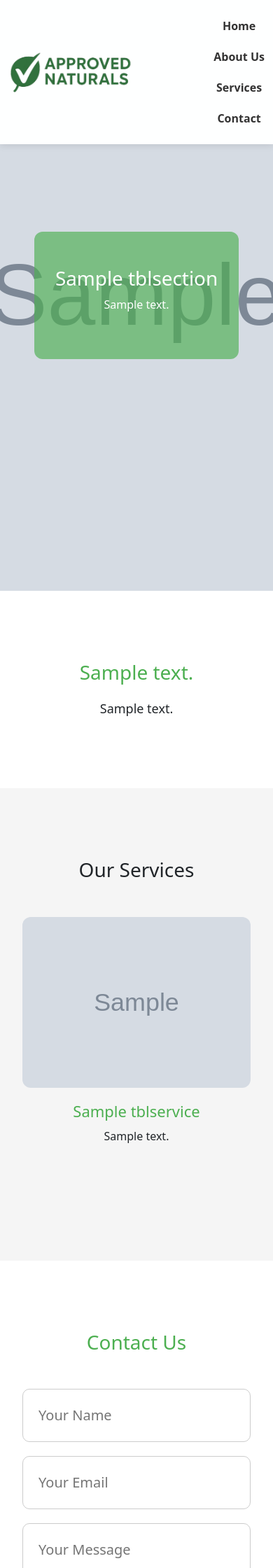
After one commit to Yehiakobeyssy/approved_naturals, a PHP site: page /work/ in a window 390 px wide. The commit adds this page. Shown: the top 2240 px of the page at 70% size. Run offline with PHP 8.4, Linux system fonts and the light colour scheme; tables that the repository leaves empty or names only in its code hold one stand-in row (values such as "Sample post"); grey boxes marked "Sample" are stand-in pictures; some libraries are stand-ins or nearby versions.

Commit message:
Finish user site

```diff
--- a/common/head.php
+++ b/common/head.php
@@ -4,7 +4,7 @@
     <meta charset="UTF-8">
     <meta http-equiv="X-UA-Compatible" content="IE=edge">
     <meta name="viewport" content="width=device-width, initial-scale=1.0">
-    <title>Kawnex</title>
+    <title>Approved Naturals</title>
     <link rel="shortcut icon" href="../images/logo.png" type="image/x-icon">
     <link href="../common/css/bootstrap.min.css" rel="stylesheet">
     <link rel="stylesheet" href="../common/fcss/all.min.css">
--- /dev/null
+++ b/index.css
@@ -0,0 +1,222 @@
+/* Header */
+#main-header {
+    width: 100%;
+    position: fixed;
+    top: 0;
+    left: 0;
+    z-index: 1000;
+    background: rgba(255,255,255,0.98);
+    box-shadow: 0 2px 10px rgba(0,0,0,0.1);
+    padding: 15px 0;
+    transition: 0.3s;
+}
+
+#main-header .logo img {
+    display: block;
+    height: 60px;
+}
+
+#main-header .main-nav ul {
+    display: flex;
+    list-style: none;
+    margin: 0;
+    padding: 0;
+}
+
+#main-header .main-nav ul li {
+    margin-left: 25px;
+}
+
+#main-header .main-nav ul li a {
+    text-decoration: none;
+    color: #333;
+    font-weight: 600;
+    font-size: 16px;
+    transition: 0.3s;
+}
+
+#main-header .main-nav ul li a:hover {
+    color: #4CAF50;
+}
+
+/* Hero Section */
+#hero {
+    height: 100vh;
+    background-size: cover;
+    background-position: center;
+    position: relative;
+    color: #fff;
+    display: flex;
+    align-items: center;
+    justify-content: center;
+    text-align: center;
+}
+#hero .overlay {
+    background: rgba(76, 175, 80, 0.65);
+    padding: 60px 40px;
+    border-radius: 12px;
+    max-width: 800px;
+}
+
+/* How Can We Help */
+#help {
+    padding: 100px 20px;
+    background: #fff;
+    text-align: center;
+}
+#help h2 {
+    color: #4CAF50;
+    font-size: 32px;
+    margin-bottom: 20px;
+}
+#help p {
+    font-size: 18px;
+    line-height: 1.6;
+    max-width: 800px;
+    margin: 0 auto;
+}
+
+/* Services */
+#services {
+    padding: 100px 20px;
+    background: #F5F5F5;
+    text-align: center;
+}
+#services h2 {
+    font-size: 32px;
+    margin-bottom: 50px;
+}
+.service-card {
+    margin-bottom: 50px;
+}
+.service-card img {
+    width: 100%;
+    height: auto;
+    border-radius: 12px;
+    transition: transform 0.3s;
+}
+.service-card img:hover {
+    transform: scale(1.05);
+}
+.service-card h3 {
+    color: #4CAF50;
+    margin-top: 20px;
+    font-size: 24px;
+}
+.service-card p {
+    font-size: 16px;
+    margin-top: 10px;
+}
+
+/* Contact */
+#contact {
+    padding: 100px 20px;
+    background: #fff;
+    text-align: center;
+}
+#contact h2 {
+    color: #4CAF50;
+    margin-bottom: 50px;
+    font-size: 32px;
+}
+.contact-wrapper {
+    display: flex;
+    justify-content: space-between;
+    gap: 40px;
+    flex-wrap: wrap;
+}
+#contact form {
+    flex: 1 1 450px;
+    display: flex;
+    flex-direction: column;
+}
+#contact form input,
+#contact form textarea {
+    width: 100%;
+    margin-bottom: 20px;
+    padding: 16px;
+    font-size: 18px;
+    border: 1px solid #ccc;
+    border-radius: 8px;
+    transition: 0.3s;
+}
+#contact form input:focus,
+#contact form textarea:focus {
+    border-color: #4CAF50;
+    outline: none;
+    box-shadow: 0 0 8px rgba(76, 175, 80, 0.3);
+}
+#contact form button {
+    background: #4CAF50;
+    color: #fff;
+    padding: 15px 30px;
+    border: none;
+    cursor: pointer;
+    border-radius: 8px;
+    font-size: 18px;
+    transition: 0.3s;
+}
+#contact form button:hover {
+    background: #388E3C;
+}
+.contact-info {
+    flex: 1 1 350px;
+    text-align: left;
+    font-size: 16px;
+}
+.contact-info img {
+    width: 100%;
+    border-radius: 12px;
+    margin-bottom: 20px;
+}
+
+/* Footer */
+footer {
+    background: #388E3C;
+    color: #fff;
+    padding: 25px 20px;
+    text-align: center;
+    font-size: 16px;
+}
+
+/* Media Queries */
+@media (max-width: 992px) {
+    #hero .overlay { padding: 50px 30px; }
+    #help h2, #services h2, #contact h2 { font-size: 28px; }
+    .service-card h3 { font-size: 22px; }
+}
+
+@media (max-width: 768px) {
+    #main-header .main-nav ul {
+        flex-direction: column;
+        align-items: center;
+    }
+    #main-header .main-nav ul li {
+        margin: 10px 0;
+    }
+    .contact-wrapper {
+        width: 100%;
+        flex-direction: column;
+        align-items: center;
+    }
+    .contact-info {
+        width: 100%;
+        text-align: center;
+        margin-top: 30px;
+    }
+
+    /* تحسين الحقول على الموبايل */
+    #contact form input,
+    #contact form textarea {
+        width: 100%;         /* يأخذ كامل عرض الشاشة */
+        padding: 22px;       /* أكبر مساحة للكتابة */
+        font-size: 20px;     /* خط أكبر للراحة */
+        border-radius: 10px;
+    }
+
+    #contact form button {
+        padding: 20px 40px;  /* زر أكبر للضغط باللمس */
+        font-size: 20px;
+        border-radius: 10px;
+    }
+}
--- /dev/null
+++ b/index.js
@@ -0,0 +1,18 @@
+$(document).ready(function(){
+    $('#contactForm').submit(function(e){
+        e.preventDefault();
+        var form = $(this);
+        $.ajax({
+            type: 'POST',
+            url: 'common/contact_process.php',
+            data: form.serialize(),
+            success: function(response){
+                alert(response);
+                form[0].reset();
+            },
+            error: function(){
+                alert('Error sending message.');
+            }
+        });
+    });
+});
--- /dev/null
+++ b/index.php
@@ -0,0 +1,116 @@
+<?php
+session_start();
+include 'settings/connect.php';
+include 'common/function.php';
+include 'common/head.php';
+?>
+
+<link rel="shortcut icon" href="images/logo.png" type="image/x-icon">
+<link href="common/css/bootstrap.min.css" rel="stylesheet">
+<link rel="stylesheet" href="common/fcss/all.min.css">
+<link rel="stylesheet" href="common/fcss/fontawesome.min.css">
+<link rel="stylesheet" href="common/root.css">
+<link rel="stylesheet" href="index.css">
+</head>
+<body>
+
+<?php include 'common/jslinks.php'?>
+<header id="main-header">
+    <div class="container d-flex justify-content-between align-items-center">
+        <!-- Logo -->
+        <a href="index.php" class="logo">
+            <img src="images/logo_name.png" alt="Approved Natural Logo" height="60">
+        </a>
+
+        <!-- Navigation Menu (اختياري) -->
+        <nav class="main-nav">
+            <ul class="d-flex list-unstyled mb-0">
+                <li><a href="#hero">Home</a></li>
+                <li><a href="#help">About Us</a></li>
+                <li><a href="#services">Services</a></li>
+                <li><a href="#contact">Contact</a></li>
+            </ul>
+        </nav>
+    </div>
+</header>
+<!-- Hero Section -->
+<?php
+$stmt = $con->prepare("SELECT * FROM tblSection WHERE sectionID=1");
+$stmt->execute();
+$section = $stmt->fetch(PDO::FETCH_ASSOC);
+?>
+<section id="hero" style="background-image: url('images/<?php echo $section['hero_img']; ?>');">
+    <div class="overlay">
+        <h1><?php echo $section['hero_title']; ?></h1>
+        <p><?php echo $section['hero_content']; ?></p>
+    </div>
+</section>
+
+<!-- How Can We Help Section -->
+<section id="help">
+    <div class="container">
+        <h2><?php echo $section['aboutus_title']; ?></h2>
+        <p><?php echo $section['aboutus_text']; ?></p>
+    </div>
+</section>
+
+<!-- Services Section -->
+<section id="services">
+    <div class="container">
+        <h2>Our Services</h2>
+        <div class="row">
+        <?php
+        $stmt = $con->prepare("SELECT * FROM tblServices");
+        $stmt->execute();
+        $services = $stmt->fetchAll(PDO::FETCH_ASSOC);
+        foreach($services as $service):
+        ?>
+            <div class="col-md-6 service-card">
+                <img src="images/<?php echo $service['service_img']; ?>" alt="<?php echo $service['service_title']; ?>">
+                <h3><?php echo $service['service_title']; ?></h3>
+                <p><?php echo $service['service_description']; ?></p>
+            </div>
+        <?php endforeach; ?>
+        </div>
+    </div>
+</section>
+
+<!-- Contact Section -->
+<?php
+$stmt = $con->prepare("SELECT * FROM tblContact WHERE contactID=1");
+$stmt->execute();
+$contact = $stmt->fetch(PDO::FETCH_ASSOC);
+?>
+<section id="contact">
+    <div class="container">
+        <h2>Contact Us</h2>
+        <div class="contact-wrapper">
+            <form id="contactForm" method="post">
+                <input type="text" name="name" placeholder="Your Name" required>
+                <input type="email" name="email" placeholder="Your Email" required>
+                <textarea name="message" placeholder="Your Message" required></textarea>
+                <button type="submit" class="btn">Send Message</button>
+            </form>
+            <div class="contact-info">
+                <img src="images/logo.png" alt="Contact Image" style="width: 75px; height:75px">
+                <p><strong>Email:</strong> <?php echo $contact['email']; ?></p>
+                <p><strong>Phone:</strong> <?php echo $contact['phone_number']; ?></p>
+                <p><strong>Address:</strong> <?php echo $contact['address']; ?></p>
+                <p><strong>Days:</strong> <?php echo $contact['days_opening']; ?></p>
+                <p><strong>Hours:</strong> <?php echo $contact['hours_opening']; ?></p>
+            </div>
+        </div>
+    </div>
+</section>
+
+<!-- Footer -->
+<footer>
+    <div class="container">
+        <p>© Approved Natural 2025</p>
+    </div>
+</footer>
+
+
+<script src="index.js"></script>
+</body>
+</html>
--- a/mail.php
+++ b/mail.php
@@ -1,7 +1,7 @@
 <?php
 // Import PHPMailer classes into the global namespace
 // These must be at the top of your script, not inside a function
-$applicationemail='kawnexapp@kawnex.com';
+$applicationemail='cccapp@cccbeautysupplies.com';
 use PHPMailer\PHPMailer\PHPMailer;
 use PHPMailer\PHPMailer\SMTP;
 use PHPMailer\PHPMailer\Exception;
@@ -17,7 +17,7 @@ $mail = new PHPMailer();
     $mail->isSMTP();
     $mail->Host       = 'smtp.hostinger.com';       // خادم SMTP الخاص بـ Hostinger
     $mail->SMTPAuth   = true;                        // تفعيل المصادقة
-    $mail->Username   = 'kawnexapp@kawnex.com';     // بريدك كامل
+    $mail->Username   = 'cccapp@cccbeautysupplies.com';     // بريدك كامل
     $mail->Password   = 'Maher@141168';        // استبدلها بـ App Password إذا كان الحساب محمي
     $mail->SMTPSecure = PHPMailer::ENCRYPTION_STARTTLS; // TLS على المنفذ 587
     $mail->Port       = 587;
--- a/settings/connect.php
+++ b/settings/connect.php
@@ -1,7 +1,7 @@
 <?php
 	$websiteaddresse='http://localhost/work/YKtechnology/';
 	$domain='localhost';
-	$dbname='yktechnology';
+	$dbname='approved_natural';
 	$dsn = 'mysql:host='.$domain.';dbname='.$dbname;
 	$user = 'root';
 	$pass = '';
```
Also changed, not shown: common/contact_process.php (added, +36 -0 lines), images/logo.png (added), images/logo_name.png (added).
